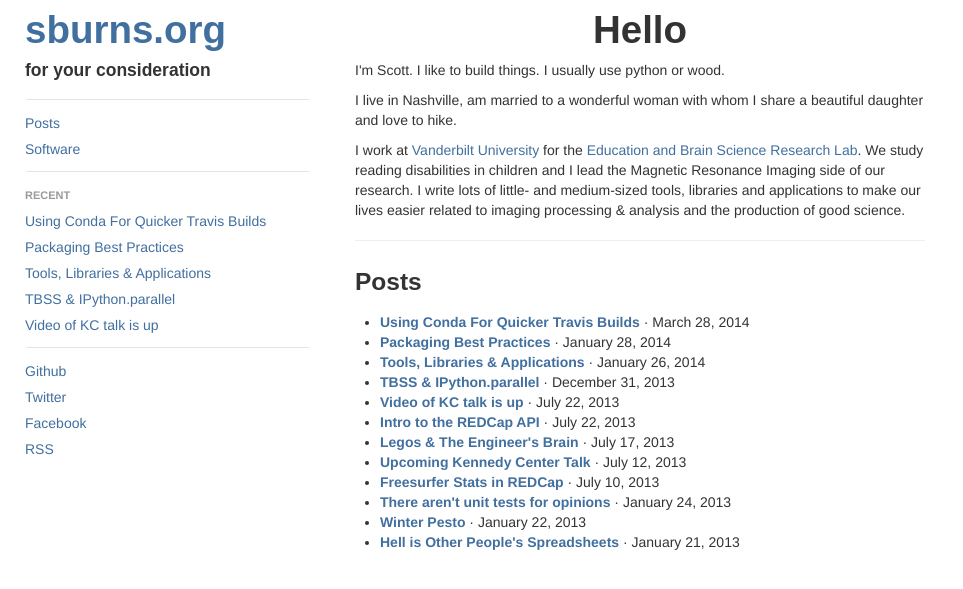
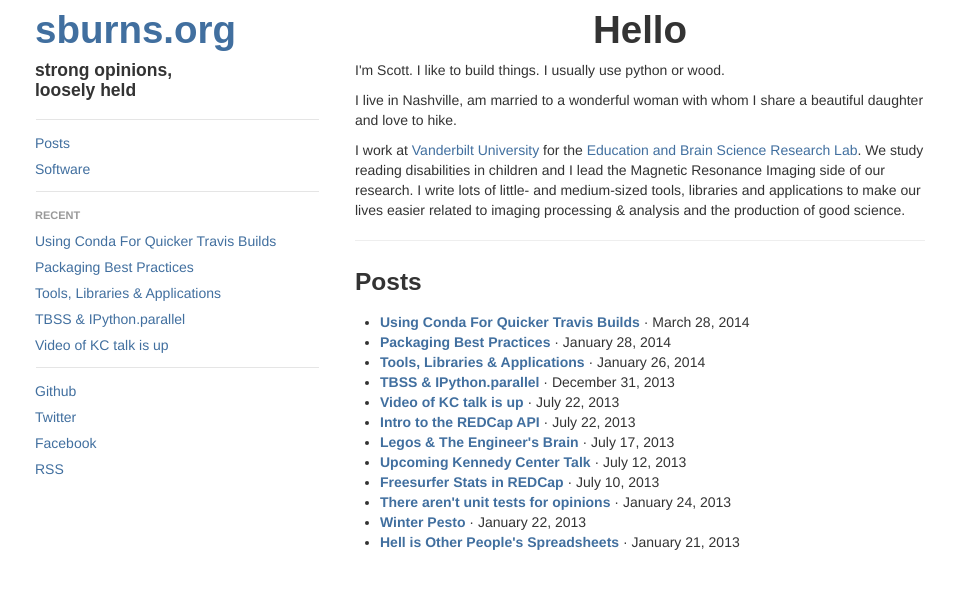
Before and after one commit to sburns/sburns.github.com, a Jekyll site: the page built from index.html, in a window 1280 px wide. Shown: the top 589 px of the page, without its empty margins (0-963 px from the left). Built offline with Jekyll 4.4.1, drawn with Linux system fonts in a browser that asks for light colours; Markdown is read by kramdown in place of the engine named in the settings.

Commit message:
update byline and left-col style

```diff
--- a/_layouts/default.html
+++ b/_layouts/default.html
@@ -15,10 +15,10 @@
     <div class="site">
       <div class="container">
         <div class="row">
-          <div class="span3 affix hidden-phone" data-spy="affix">
+          <div class="span3 affix hidden-phone" id="left-col" data-spy="affix">
             <div class="row">
               <h1><a href="/">{{ site.name }}</a></h1>
-              <h4>for your consideration</h4>
+              <h4>strong opinions, <br /> loosely held</h4>
             </div>
             <div class="row">
             <ul class="nav nav-list my-nav"> <!--  -->
--- a/css/style.css
+++ b/css/style.css
@@ -66,3 +66,7 @@ a {
 .center {
   text-align: center;
 }
+
+#left-col {
+  padding-left: 10px;
+}
```
